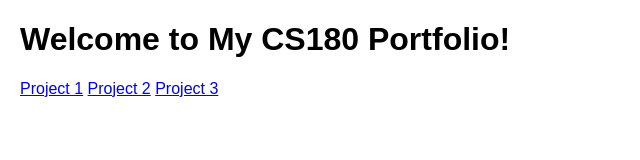
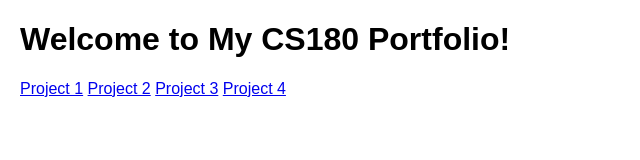
Before and after one commit to austin0707/austin0707.github.io, a plain HTML site: page index.html in a window 1280 px wide. Shown: the full height of the page, 0-640 px from the left. Drawn offline with Linux system fonts and the light colour scheme.

Commit message:
Added project 4 link to main page

```diff
--- a/index.html
+++ b/index.html
@@ -14,5 +14,6 @@
     <a href="./1/index.html">Project 1</a>
     <a href="./2/index.html">Project 2</a>
     <a href="./3/index.html">Project 3</a>
+    <a href="./4/index.html">Project 4</a>
 </body>
 </html>
```
